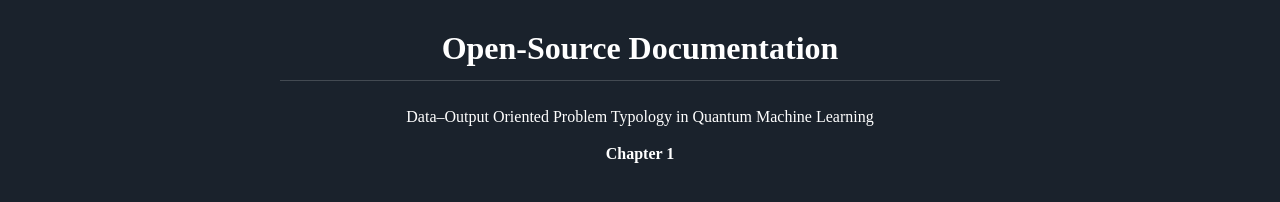
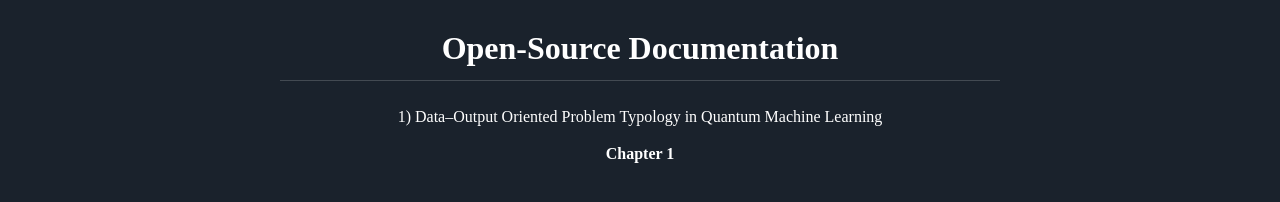
Before and after one commit to aurevian/aurevian.github.io, a Jekyll site: the page built from blog.md, in a window 1280 px wide. Shown: the part 658-860 px from the top of the page. Built offline with Jekyll 4.4.1, drawn with Linux system fonts in a browser that asks for light colours; some web fonts are replaced.

Commit message:
Update blog.md

```diff
--- a/blog.md
+++ b/blog.md
@@ -45,7 +45,7 @@ permalink: /blog/
 
     <div class="blog-doc-card" style="max-width: 760px; margin: 0 auto;">
       <p class="blog-doc-series-title" style="color: #ffffff; margin-bottom: 0.8rem;">
-        Data–Output Oriented Problem Typology in Quantum Machine Learning
+        1) Data–Output Oriented Problem Typology in Quantum Machine Learning
       </p>
 
       <a
```
